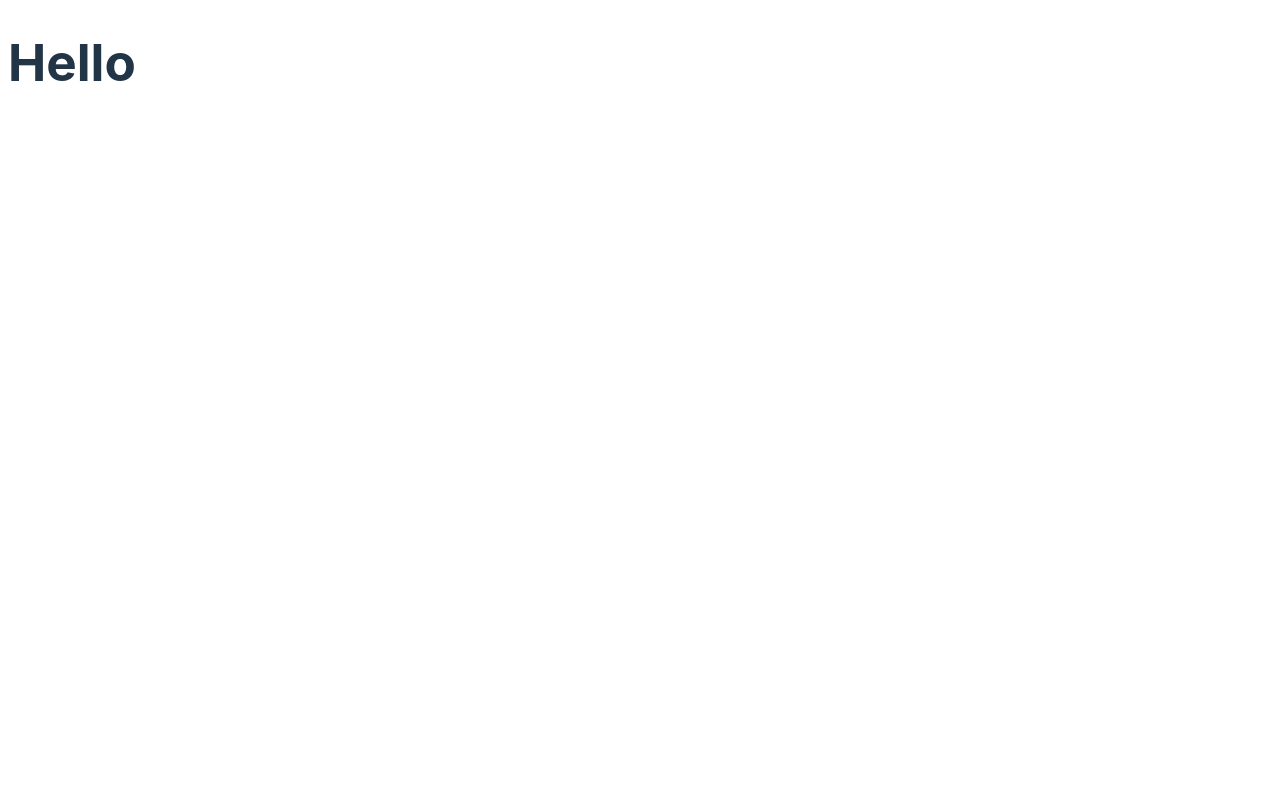
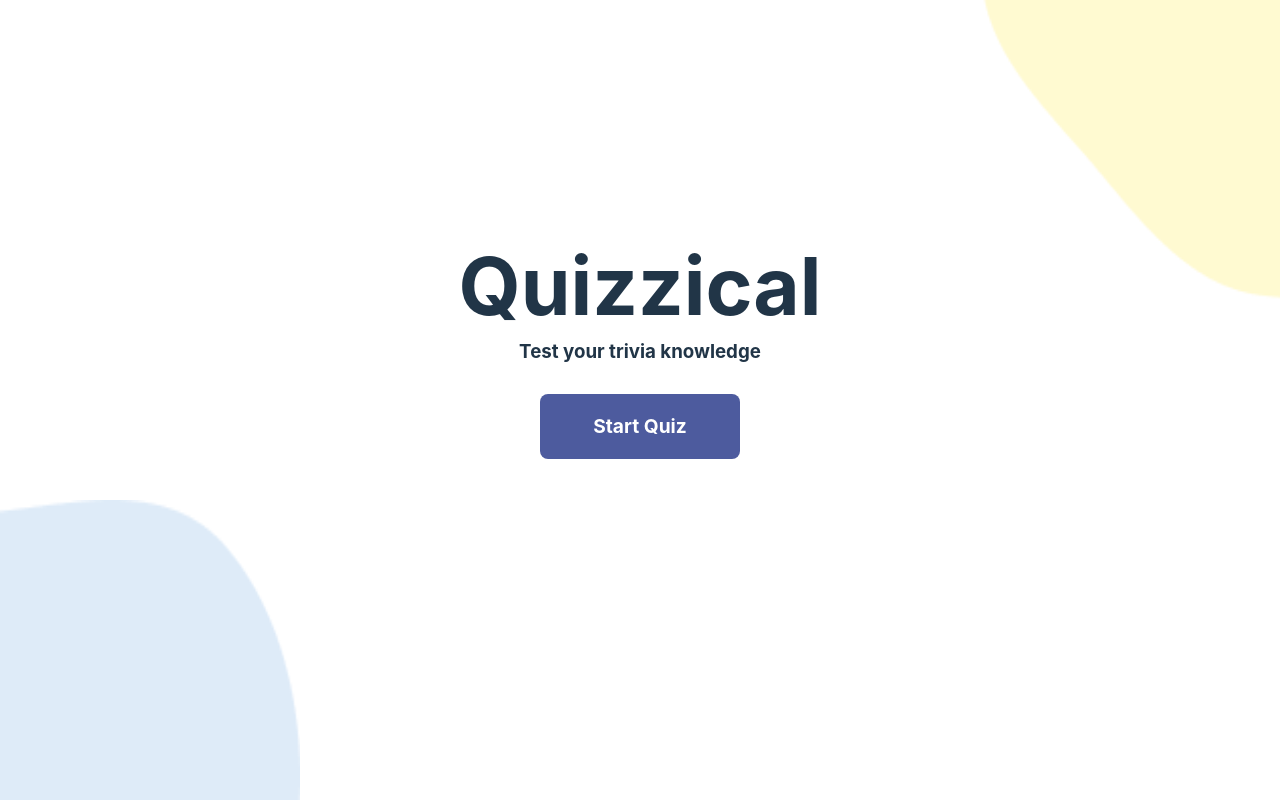
Before and after one commit to yhbe/QuizzicalApp, a React (Vite) app: page / in a window 1280 px wide. Built offline with nearby package versions, Linux system fonts and the light colour scheme.

Commit message:
start screen function, stylings and images

```diff
--- a/src/App.css
+++ b/src/App.css
@@ -0,0 +1,63 @@
+*{
+  padding: 0;
+  margin: 0;
+  box-sizing: border-box;
+}
+
+#root{
+  display: flex;
+  align-items: center;
+  text-align: center;
+}
+
+.App{
+  display: flex;
+  height: 100vh;
+  width: 100vw;
+}
+
+.start--screen{
+  position: relative;
+  display: flex;
+  width: 100%;
+  flex-direction: column;
+  justify-content: center;
+  align-items: center;
+  padding-bottom: 100px;
+  gap: 10px;
+}
+
+.start--text{
+  font-size: 5rem;
+}
+
+.start--button{
+    height: 65px;
+    width: 200px;
+    color: white;
+    background-color: #4D5B9E;
+    margin-top: 20px;
+    border: none;
+    font-size: 1.2rem;
+    font-weight: bolder;
+}
+
+.start--button:active{
+  box-shadow: inset 1px 1px 10px #333;
+}
+
+.rightblob{
+  position: absolute;
+  right: 0;
+  top: 0;
+  width: 300px;
+  height: 300px;
+}
+
+.leftblob{
+  position: absolute;
+  left: 0;
+  bottom: 0;
+  width: 300px;
+  height: 300px;
+}
--- a/src/App.jsx
+++ b/src/App.jsx
@@ -1,12 +1,10 @@
-import { useState } from "react";
 import "./App.css";
+import StartScreen from "./components/StartScreen";
 
 function App() {
-  const [count, setCount] = useState(0);
-
   return (
     <div className="App">
-      <h1>Hello</h1>
+      <StartScreen />
     </div>
   );
 }
--- /dev/null
+++ b/src/components/StartScreen.jsx
@@ -0,0 +1,14 @@
+import leftBlob from "../images/leftBlob.png";
+import rightBlob from "../images/rightBlob.png";
+
+export default function StartScreen() {
+  return (
+    <div className="start--screen">
+      <h1 className="start--text">Quizzical</h1>
+      <h3>Test your trivia knowledge</h3>
+      <button className="start--button">Start Quiz</button>
+      <img className="leftblob" src={leftBlob} alt="left blob" />
+      <img className="rightblob" src={rightBlob} alt="right blob" />
+    </div>
+  );
+}
```
Also changed, not shown: src/images/leftBlob.png (added), src/images/rightBlob.png (added).
